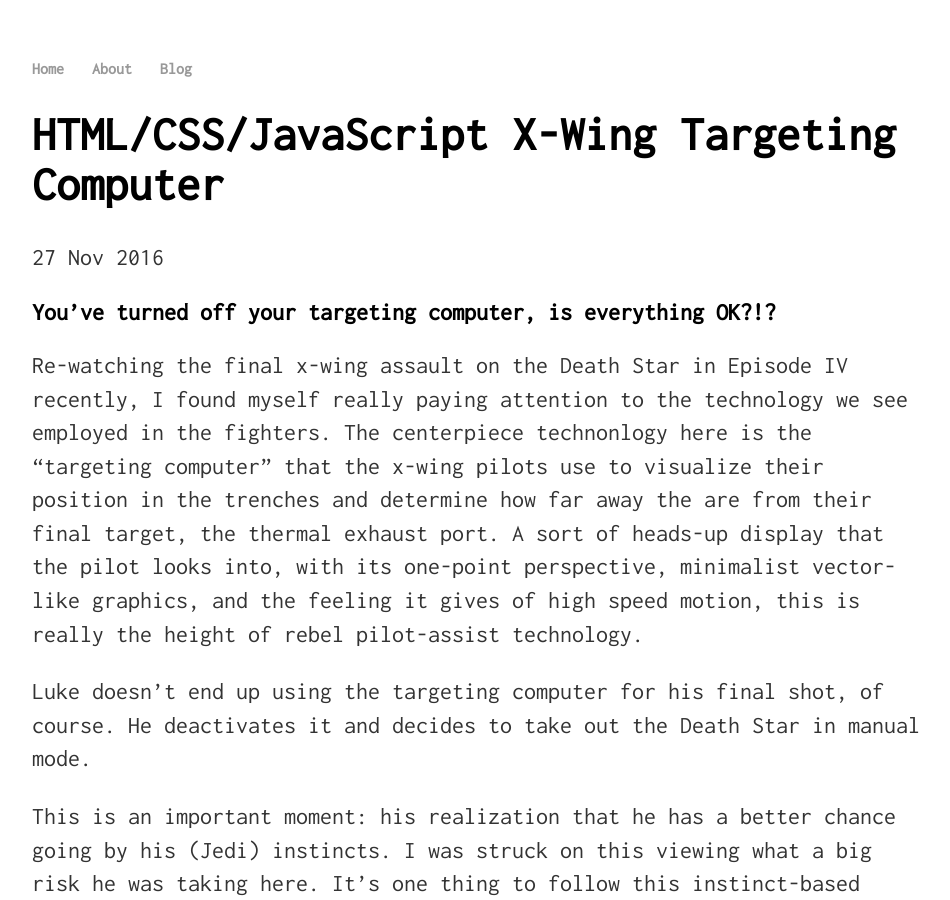
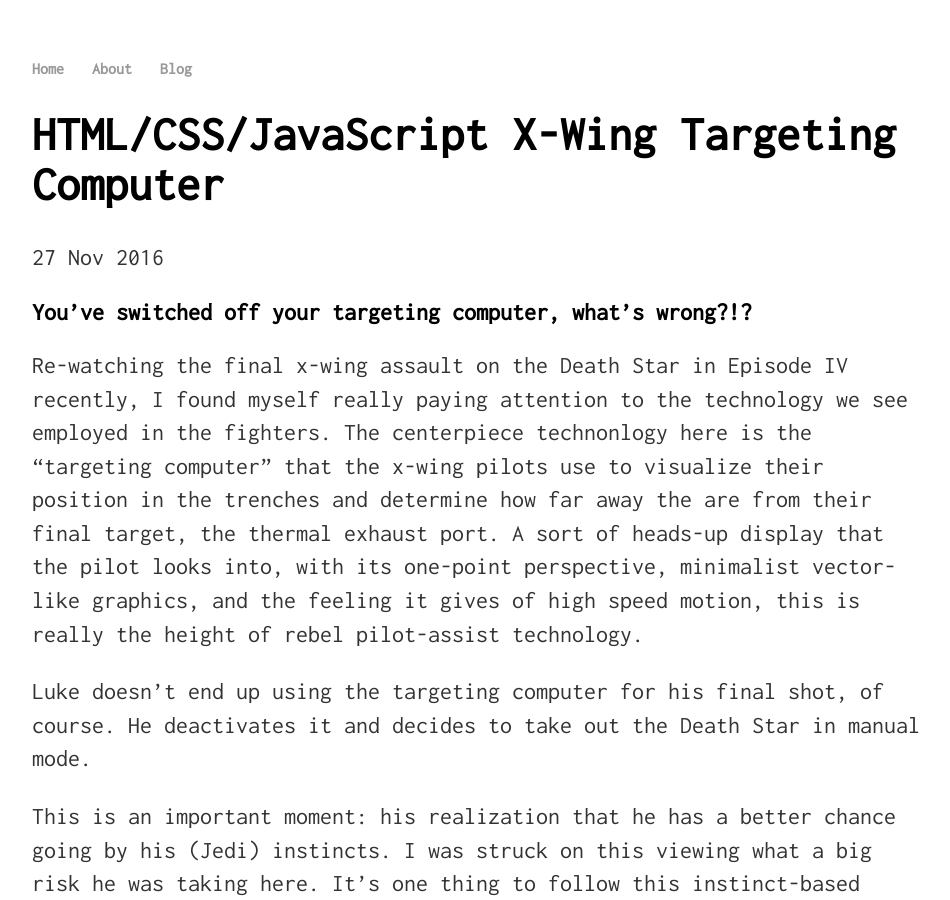
Before and after one commit to mcmonty2600/mcmonty2600.github.io, a Jekyll site: the page built from _posts/2016-11-29-x-wing-targeting-computer.md, in a window 1280 px wide and 900 px high. Shown: the whole window, without its empty margins (160-1110 px from the left). Built offline with Jekyll 4.4.1, drawn with Linux system fonts in a browser that asks for light colours.

Commit message:
Update 2016-11-29-x-wing-targeting-computer.md

```diff
--- a/_posts/2016-11-29-x-wing-targeting-computer.md
+++ b/_posts/2016-11-29-x-wing-targeting-computer.md
@@ -5,7 +5,7 @@ date: 2016-11-27
 ---
 
 <div style="position:relative" markdown="1">
-## You've turned off your targeting computer, is everything OK?!?
+## You've switched off your targeting computer, what's wrong?!?
 
 Re-watching the final x-wing assault on the Death Star in Episode IV recently, I found myself really paying attention to the technology we see employed in the fighters. The centerpiece technonlogy here is the "targeting computer" that the x-wing pilots use to visualize their position in the trenches and determine how far away the are from their final target, the thermal exhaust port. A sort of heads-up display that the pilot looks into, with its one-point perspective, minimalist vector-like graphics, and the feeling it gives of high speed motion, this is really the height of rebel pilot-assist technology.
 
```
